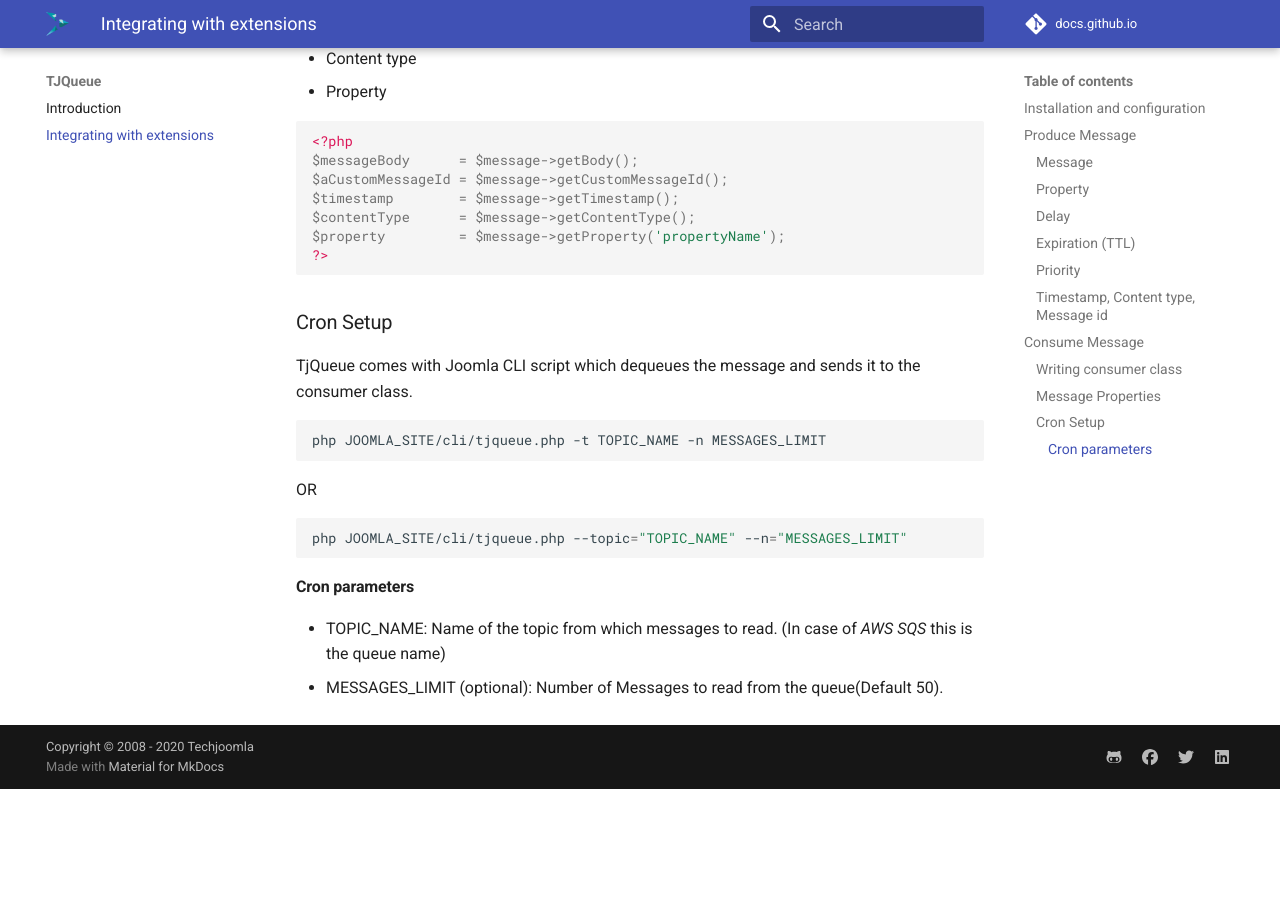
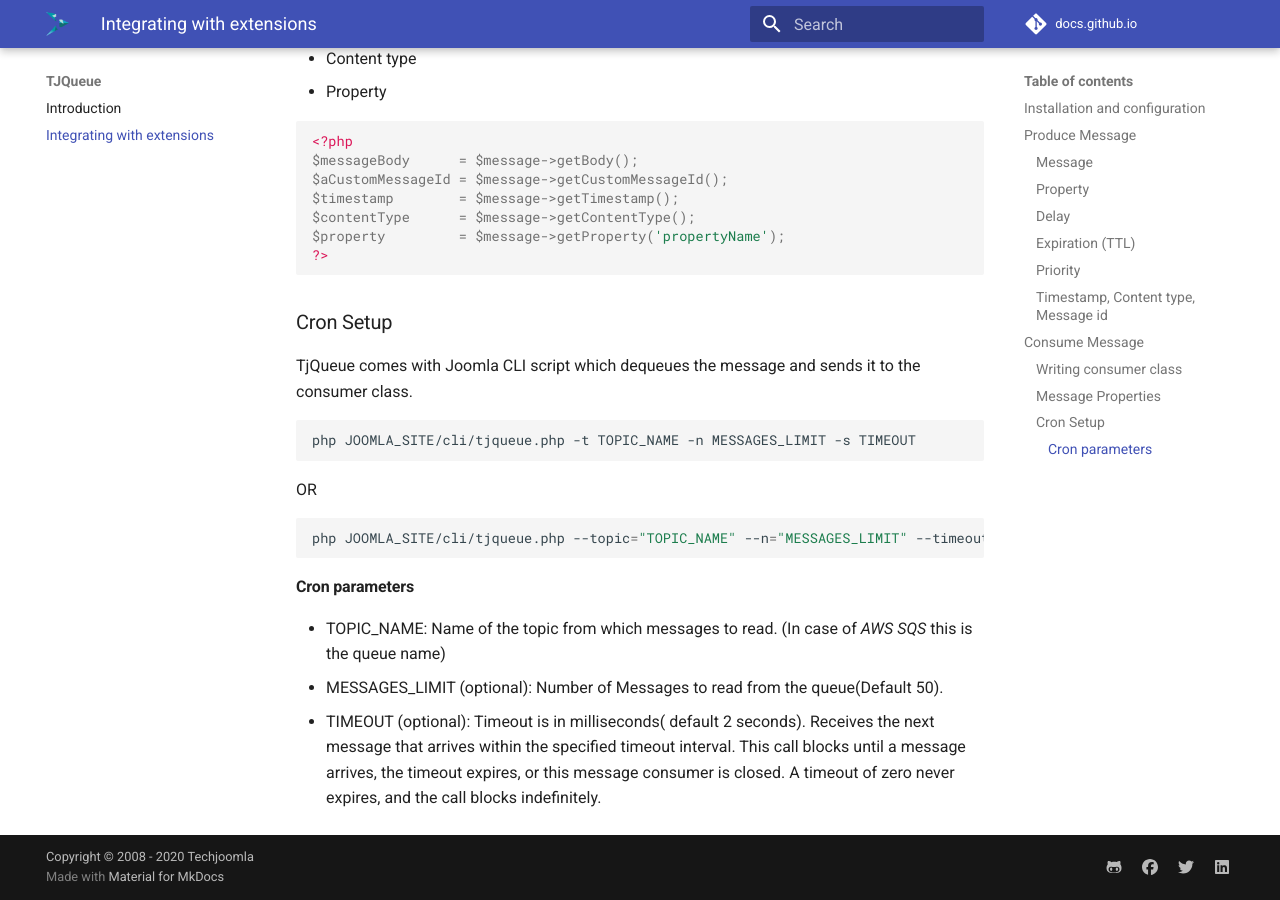
Before and after one commit to techjoomla/docs.github.io, an MkDocs documentation site: the page built from docs/tj-queue/tjqueue-integrating-with-extensions.md, in a window 1280 px wide and 900 px high, scrolled down 4636 px. Built offline with MkDocs 1.6.1 and Material for MkDocs 9.7.7, drawn with Linux system fonts in a browser that asks for light colours; comment, search, counter and statistics services are not loaded; before the commit the page ends 5425 px from its top, so only the background shows below that.

Commit message:
Issue #150306 fix: Execution timeout limit (#38)

````diff
--- a/docs/tj-queue/tjqueue-integrating-with-extensions.md
+++ b/docs/tj-queue/tjqueue-integrating-with-extensions.md
@@ -228,15 +228,16 @@
 TjQueue comes with Joomla CLI script which dequeues the message and sends it to the consumer class.
 
 ```bash
-php JOOMLA_SITE/cli/tjqueue.php -t TOPIC_NAME -n MESSAGES_LIMIT
+php JOOMLA_SITE/cli/tjqueue.php -t TOPIC_NAME -n MESSAGES_LIMIT -s TIMEOUT
 ```
 
 OR
 
 ```bash
-php JOOMLA_SITE/cli/tjqueue.php --topic="TOPIC_NAME" --n="MESSAGES_LIMIT"
+php JOOMLA_SITE/cli/tjqueue.php --topic="TOPIC_NAME" --n="MESSAGES_LIMIT" --timeout="TIMEOUT"
 ```
 
 #### Cron parameters
   - TOPIC_NAME: Name of the topic from which messages to read. (In case of *AWS SQS* this is the queue name)
   - MESSAGES_LIMIT (optional): Number of Messages to read from the queue(Default 50).
+  - TIMEOUT (optional): Timeout is in milliseconds( default 2 seconds). Receives the next message that arrives within the specified timeout interval. This call blocks until a message arrives, the timeout expires, or this message consumer is closed. A timeout of zero never expires, and the call blocks indefinitely.
````
